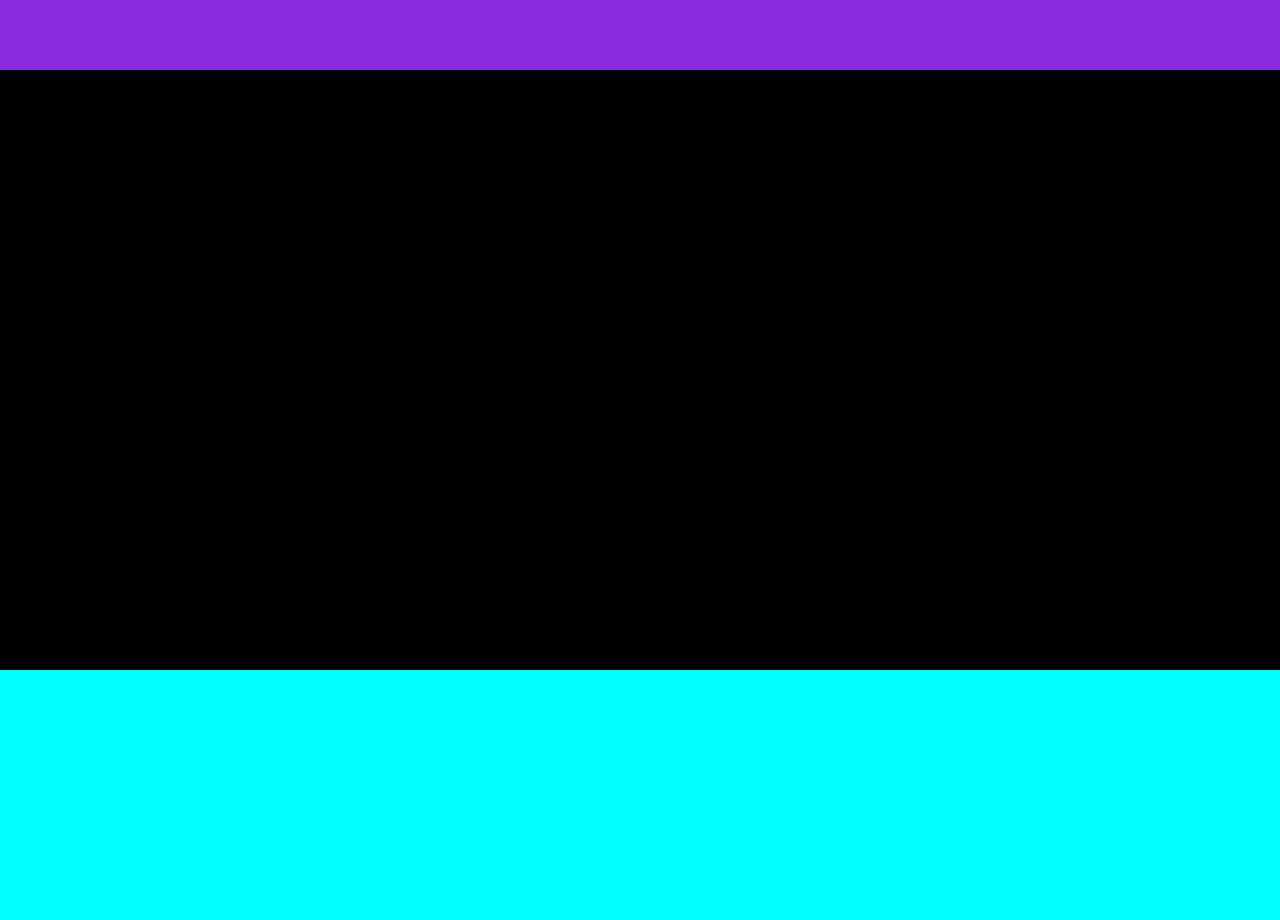
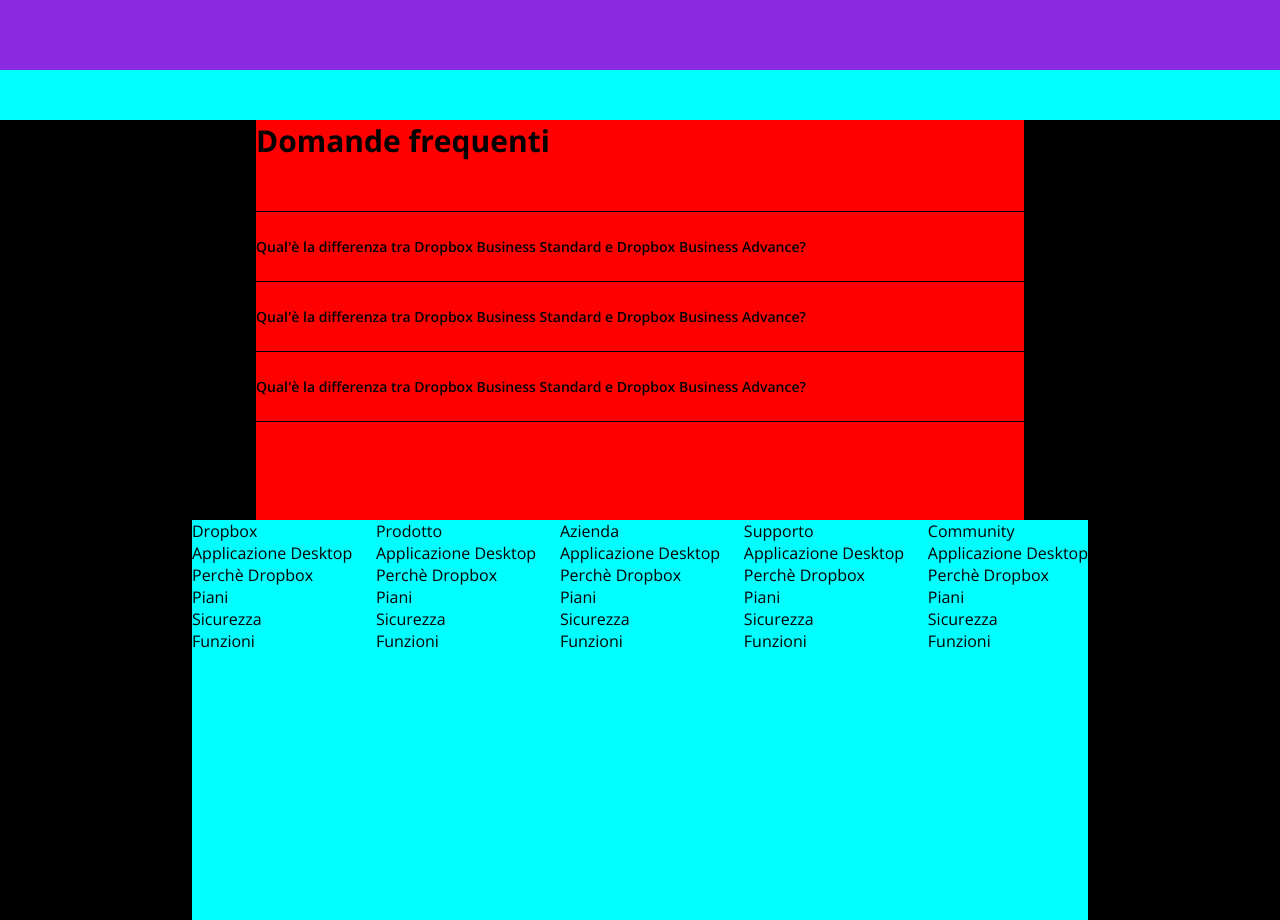
Before and after one commit to DezVibez/htmlcss-dropbox, a plain HTML site: page index.html in a window 1280 px wide. Shown: the part 4000-4920 px from the top of the page. Before the commit the page ends 4670 px from the top, so only its background shows below. Drawn offline with nearby package versions, Linux system fonts and the light colour scheme.

Commit message:
footer bottom

```diff
--- a/index.html
+++ b/index.html
@@ -268,7 +268,7 @@
 
 
 
-             </div>
+            </div>
 
             <div class="sub-main-col">
 
@@ -319,9 +319,78 @@
 
     <footer>
 
-        <div class="footer-top"></div>
+        <div class="footer-top container-footer-top">
 
-        <div class="footer-bottom"></div>
+            <h6>
+                Domande frequenti
+            </h6>
+
+            <ul class="ul-footer-top">
+
+                <li class="li-footer-top">Qual'è la differenza tra Dropbox Business Standard e Dropbox Business Advance?
+                </li>
+                <li class="li-footer-top">Qual'è la differenza tra Dropbox Business Standard e Dropbox Business Advance?
+                </li>
+                <li class="li-footer-top">Qual'è la differenza tra Dropbox Business Standard e Dropbox Business Advance?
+                </li>
+
+
+
+            </ul>
+
+        </div>
+
+        <div class="footer-bottom container-footer-bottom">
+
+            <ul class="ul-footer-bottom flex">
+                <li>Dropbox
+                    <ul class="no-lyst-type">
+                        <li>Applicazione Desktop</li>
+                        <li>Perchè Dropbox</li>
+                        <li>Piani</li>
+                        <li>Sicurezza</li>
+                        <li>Funzioni</li>
+                    </ul>
+                </li>
+                <li>Prodotto
+                    <ul class="no-lyst-type">
+                        <li>Applicazione Desktop</li>
+                        <li>Perchè Dropbox</li>
+                        <li>Piani</li>
+                        <li>Sicurezza</li>
+                        <li>Funzioni</li>
+                    </ul>
+                </li>
+                <li>Azienda
+                    <ul class="no-lyst-type">
+                        <li>Applicazione Desktop</li>
+                        <li>Perchè Dropbox</li>
+                        <li>Piani</li>
+                        <li>Sicurezza</li>
+                        <li>Funzioni</li>
+                    </ul>
+                </li>
+                <li>Supporto
+                    <ul class="no-lyst-type">
+                        <li>Applicazione Desktop</li>
+                        <li>Perchè Dropbox</li>
+                        <li>Piani</li>
+                        <li>Sicurezza</li>
+                        <li>Funzioni</li>
+                    </ul>
+                </li>
+                <li>Community
+                    <ul class="no-lyst-type">
+                        <li>Applicazione Desktop</li>
+                        <li>Perchè Dropbox</li>
+                        <li>Piani</li>
+                        <li>Sicurezza</li>
+                        <li>Funzioni</li>
+                    </ul>
+                </li>
+            </ul>
+
+        </div>
 
     </footer>
 
--- a/style.css
+++ b/style.css
@@ -295,5 +295,64 @@ h5 {
 
 footer {
     background-color: black;
-    height: 600px;
+    height: 800px;
 }
+
+/*Footer-top*/
+
+.footer-top {
+    height: 50%;
+    background-color: red;
+}
+
+.footer-bottom {
+    height: 50%;
+    background-color: yellow;
+}
+
+h6 {
+    font-size: 30px;
+    margin-top: 50px;
+
+}
+
+.container-footer-top {
+    width: 60%;
+    margin: 0 auto;
+
+}
+
+.ul-footer-top {
+    margin-top: 50px;
+    list-style-type: none;
+    border-bottom: 1px solid black;
+}
+
+.li-footer-top {
+    border-top:  1px solid black;
+    padding: 25px 0;
+    font-size: 14px;
+    font-weight: 600;
+}
+
+/*Footer-bottom*/
+
+.container-footer-bottom {
+    width: 70%;
+    margin: 0 auto;
+    background-color: aqua;
+}
+
+.ul-footer-bottom {
+    list-style-type: none;
+    justify-content: space-between;
+}
+
+.no-lyst-type{
+    list-style-type: none;
+}
+
+.ul-bold {
+    font-weight: 300;
+    font-size: 20px;
+}
```
